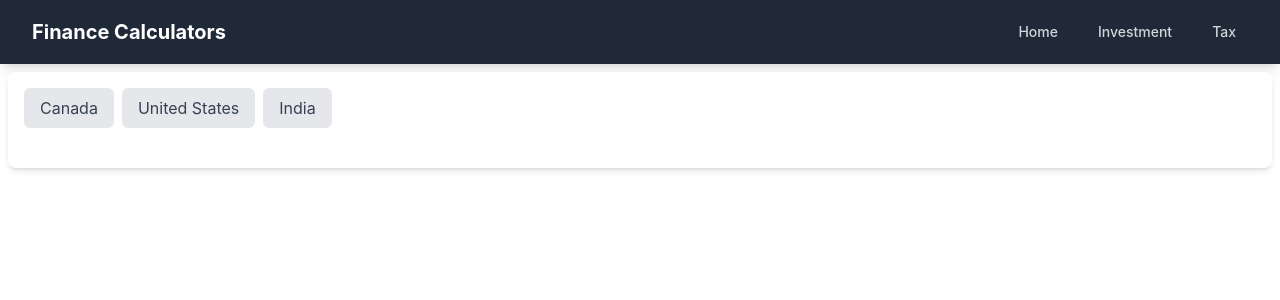
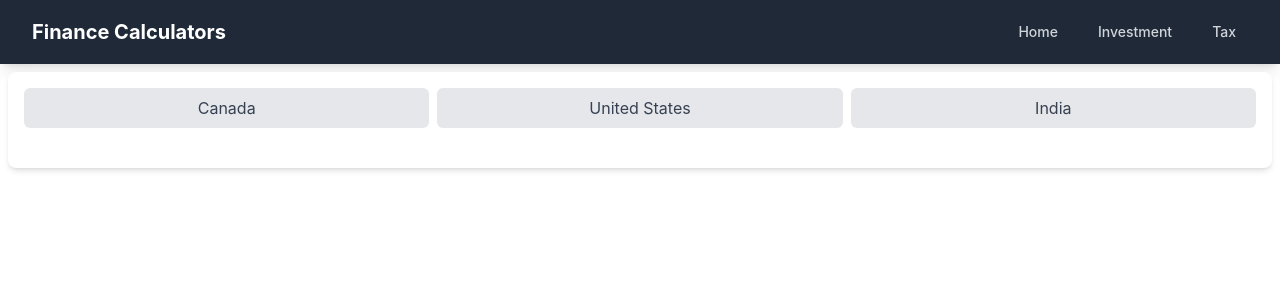
Before and after one commit to DhruvDoshi/Calculator, a React (Create React App) app: page /tax in a window 1280 px wide. Shown: the top 300 px of the page. Built offline with nearby package versions, Linux system fonts and the light colour scheme.

Commit message:
updated the style of buttons - Final button header

```diff
--- a/src/components/TaxCalculatorApp.js
+++ b/src/components/TaxCalculatorApp.js
@@ -44,11 +44,11 @@ const TaxCalculatorApp = () => {
   return (
     <div className="max-w-10xl mx-auto p-2">
       <div className="bg-white p-4 rounded-lg shadow-md">
-        <div className="mb-6 flex flex-wrap gap-2">
+        <div className="mb-6 flex space-x-2">
           {countries.map(c => (
             <button
               key={c}
-              className={`px-4 py-2 rounded-md transition-colors ${
+              className={`flex-1 px-4 py-2 rounded-md transition-colors ${
                 country === c
                   ? 'bg-blue-500 text-white'
                   : 'bg-gray-200 text-gray-700 hover:bg-gray-300'
```
